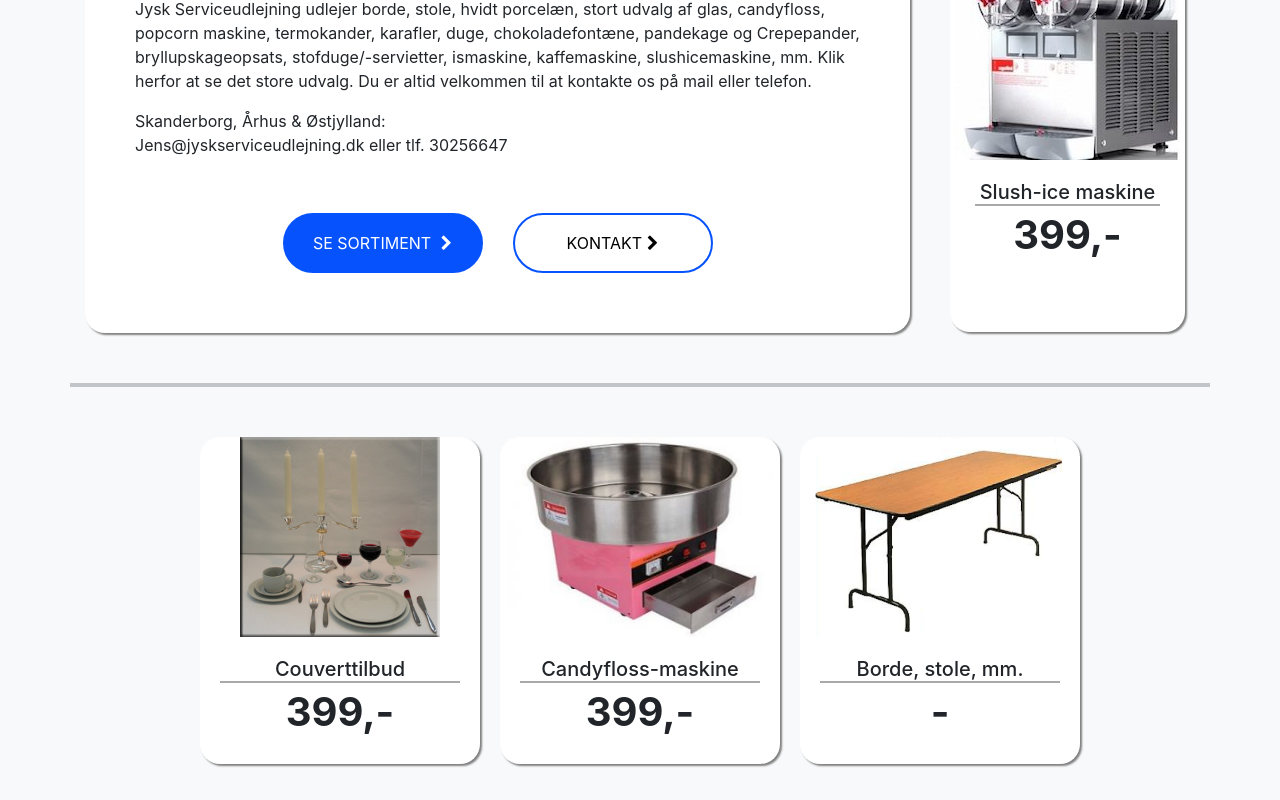
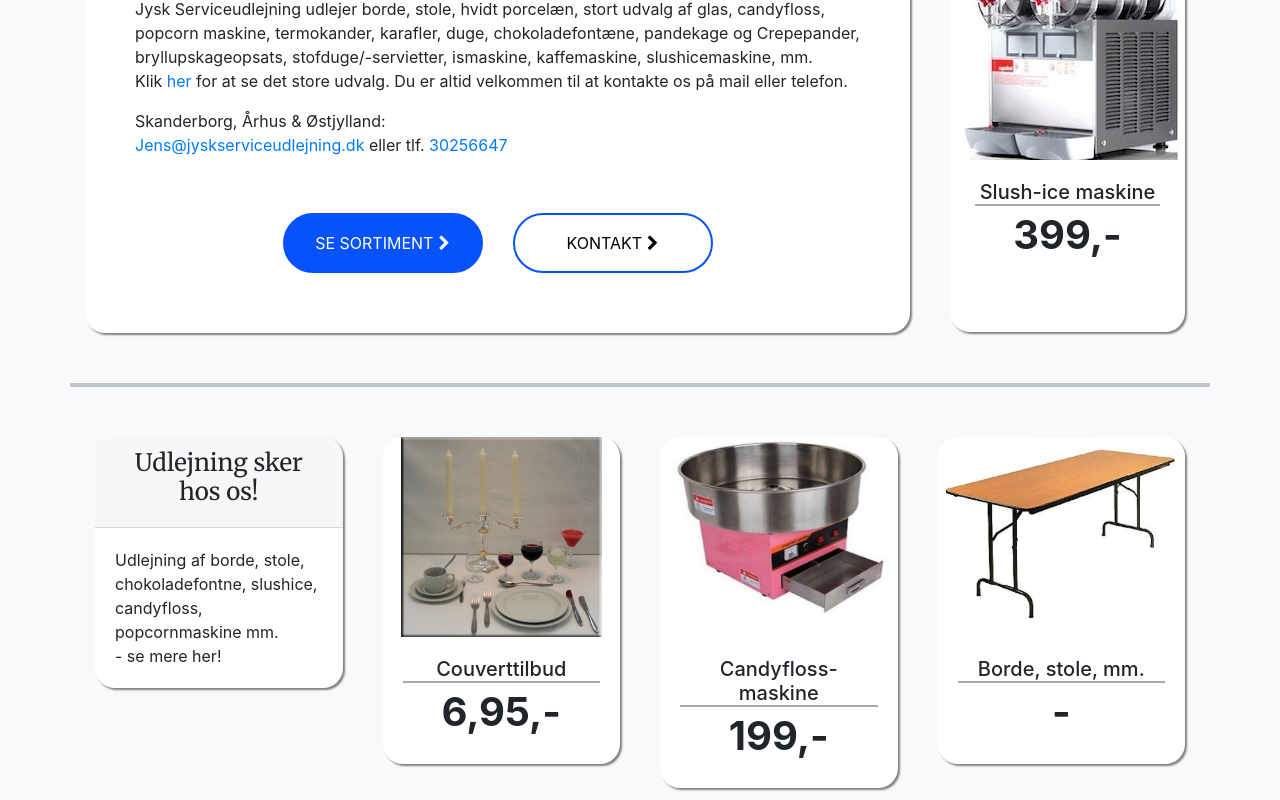
Before and after one commit to Fuzzy3/jyskserviceudlejning2, an Angular app: page /home in a window 1280 px wide. Shown: the part 420-1220 px from the top of the page. Built offline with nearby package versions, Linux system fonts and the light colour scheme; a web font is replaced by a local one.

Commit message:
cards improved

```diff
--- a/src/app/frontpage/frontpage.component.html
+++ b/src/app/frontpage/frontpage.component.html
@@ -9,19 +9,19 @@
                         <div class="row margin-top-40">
                             <div class="col-md-12">
                                 <p class="landing-text">
-                                    Jysk Serviceudlejning udlejer borde, stole, hvidt porcelæn, stort udvalg af glas, candyfloss, popcorn maskine, termokander, karafler, duge, chokoladefontæne, pandekage og Crepepander, bryllupskageopsats, stofduge/-servietter, ismaskine, kaffemaskine, slushicemaskine, mm. Klik herfor at se det store udvalg. Du er altid velkommen til at kontakte os på mail eller telefon.
+                                    Jysk Serviceudlejning udlejer borde, stole, hvidt porcelæn, stort udvalg af glas, candyfloss, popcorn maskine, termokander, karafler, duge, chokoladefontæne, pandekage og Crepepander, bryllupskageopsats, stofduge/-servietter, ismaskine, kaffemaskine, slushicemaskine, mm. <br>Klik <a routerLink="/bestilling">her</a> for at se det store udvalg. Du er altid velkommen til at kontakte os på mail eller telefon.
                                 </p>
                                 <p class="landing-text">
-                                    Skanderborg, Århus & Østjylland: <br>Jens@jyskserviceudlejning.dk eller tlf. 30256647
+                                    Skanderborg, Århus & Østjylland: <br><a href="mailto:Jens@jyskserviceudlejning.dk">Jens@jyskserviceudlejning.dk</a> eller tlf. <a href="tel:30256647">30256647</a>
                                 </p>
                             </div>
                         </div>
                         <div class="row margin-top-40 button-container margin-bottom-10">
                             <div class="col-md-6 col-sm-12 text-right">
-                                <button type="button" class="btn btn-primary btn-md">Se sortiment <i class="fa fa-chevron-right"></i></button>
+                                <button type="button" class="btn btn-primary btn-md" routerLink="/bestilling">Se sortiment<i class="fa fa-chevron-right"></i></button>
                             </div>
                             <div class="col-md-6 col-sm-12 text-left">
-                                <button type="button" class="btn btn-ghost btn-md">Kontakt<i class="fa fa-chevron-right"></i></button>
+                                <button type="button" class="btn btn-ghost btn-md" routerLink="/kontakt">Kontakt<i class="fa fa-chevron-right"></i></button>
                             </div>
                         </div>
                     </div>
@@ -45,7 +45,20 @@
     <header class="margin-bottom-50 margin-top-50">
         <div class="container">
             <div class="row no-gutters justify-content-center">
-                <div class="col-md-6 col-lg-4 col-sm-12 card-col">
+                <div class="col-md-6 col-lg-3 col-sm-12 card-col">
+                    <div class="col-inner">
+                        <div class="card product-card box-shadow">
+                            <div class="card-header text-center">
+                                <h4>Udlejning sker hos os!</h4>
+                            </div>
+                            <div class="card-body left">
+                                Udlejning af borde, stole, chokoladefontne, slushice, candyfloss, popcornmaskine mm.
+                                <br>- se mere her!
+                            </div>
+                        </div>
+                    </div>
+                </div>
+                <div class="col-md-6 col-lg-3 col-sm-12 card-col">
                     <div class="col-inner">
                         <div class="card product-card box-shadow">
                             <div class="image-container img-md">
@@ -53,12 +66,12 @@
                             </div>
                             <div class="card-body">
                                 <h5 class="card-title">Couverttilbud</h5>
-                                <h4 class="price-tag">399,-</h4>
+                                <h4 class="price-tag">6,95,-</h4>
                             </div>
                         </div>
                     </div>
                 </div>
-                <div class="col-md-6 col-lg-4 col-sm-12 card-col">
+                <div class="col-md-6 col-lg-3 col-sm-12 card-col">
                     <div class="col-inner">
                         <div class="card product-card box-shadow">
                             <div class="image-container img-md">
@@ -66,12 +79,12 @@
                             </div>
                             <div class="card-body">
                                 <h5 class="card-title">Candyfloss-maskine</h5>
-                                <h4 class="price-tag">399,-</h4>
+                                <h4 class="price-tag">199,-</h4>
                             </div>
                         </div>
                     </div>
                 </div>
-                <div class="col-md-6 col-lg-4 col-sm-12 card-col">
+                <div class="col-md-6 col-lg-3 col-sm-12 card-col">
                     <div class="col-inner">
                         <div class="card product-card box-shadow">
                             <div class="image-container img-md">
--- a/src/app/frontpage/frontpage.component.scss
+++ b/src/app/frontpage/frontpage.component.scss
@@ -78,12 +78,17 @@ section#call-to-action {
 
 }
 
-header {
-//    max-width: 90%;
-}
-
 .card-col {
     max-width: 300px;
+    padding: 0px 10px 0px 10px;
+    &:first-child {
+        padding: 0px 10px 0px 0px;
+    }
+    &:last-child {
+        padding: 0px 0px 0px 10px;
+    }
+    //font-family: Merriweather;
+
 }
 
 .col-inner {
@@ -112,6 +117,9 @@ header {
 
 .card-body {
     text-align: center !important;
+    &.left {
+        text-align: left !important;
+    }
 }
 
 .price-tag {
@@ -144,3 +152,8 @@ header {
 .body {
     background-color: #f8f9fa;
 }
+
+.card-header {
+    font-family: Merriweather;
+
+}
```
